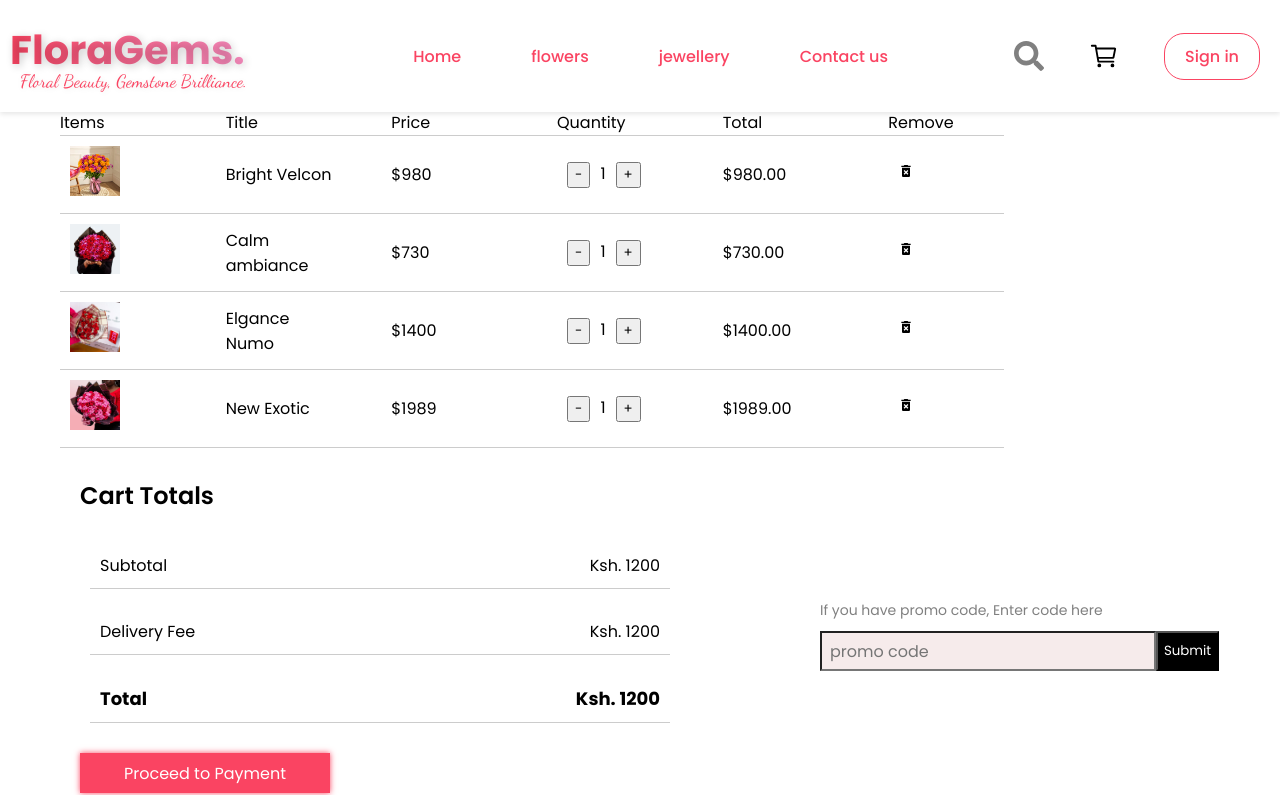
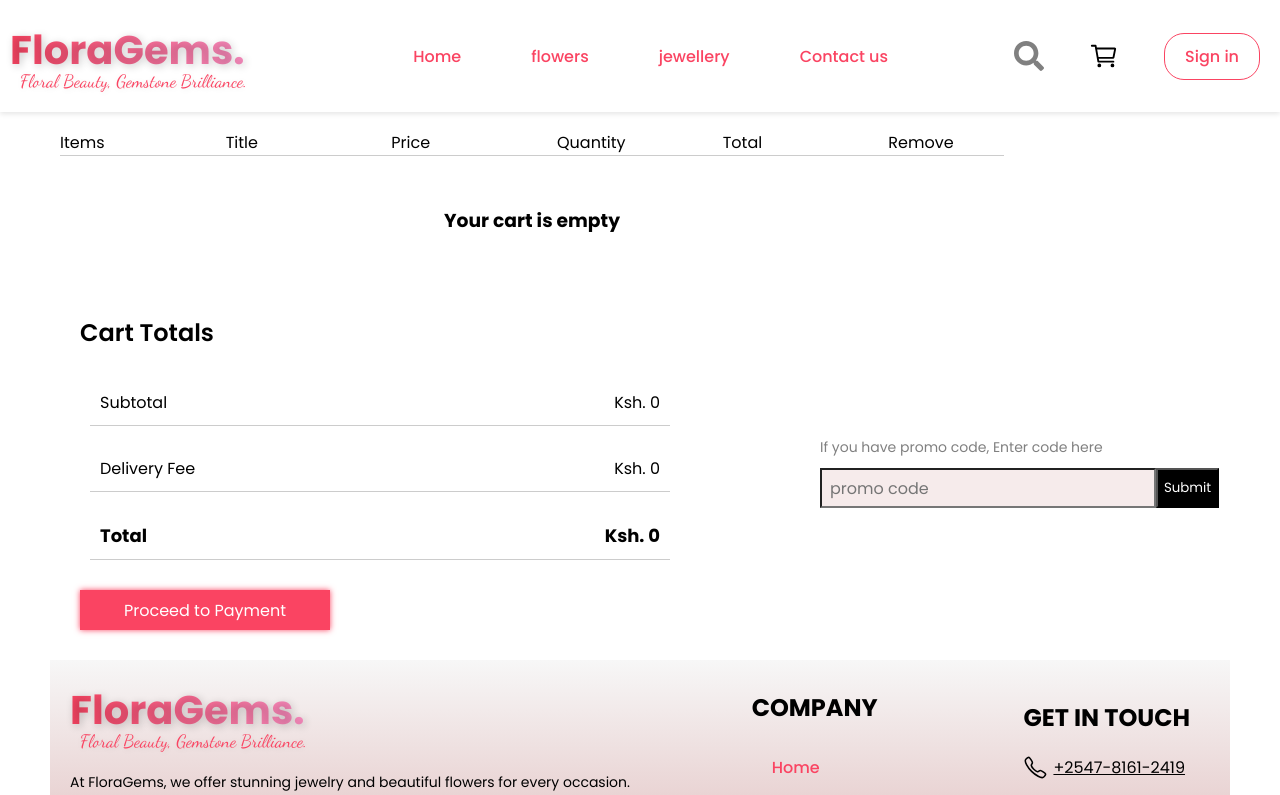
Before and after one commit to alimasoud827/FloraGems, a React (Create React App) app in the folder frontend/: page /cart in a window 1280 px wide. Shown: the top 795 px of the page. Built offline with nearby package versions, Linux system fonts and the light colour scheme.

Commit message:
third update commit

```diff
--- a/frontend/src/App.js
+++ b/frontend/src/App.js
@@ -21,7 +21,9 @@ function App() {
               cart={cart}
               setCart={setCart}   />}
             />
-            <Route path='/cart' element={<Cart />} />
+            <Route path='/cart' element={<Cart
+              cart={cart}
+              setCart={setCart}  />} />
         </Routes>
         <Footer />
       </CartProvider>
--- a/frontend/src/cart/Cart.js
+++ b/frontend/src/cart/Cart.js
@@ -3,10 +3,21 @@ import CartLine from './CartLine';
 import { assets } from '../assets/assets';
 import { MdDeleteForever } from "react-icons/md";
 
-const Cart = () => {
-  const [cartItems, setCartItems] = useState(
-    assets.map((asset) => ({ ...asset, quantity: 1 }))
-  );
+const Cart = ({ cart, setCart }) => {
+  const [cartItems, setCartItems] = useState(() => {
+    const initialCartItems = [];
+    cart.forEach(cartItem => {
+      const item = assets.find(asset => asset.id === cartItem.id);
+
+      if(item) {
+        initialCartItems.push({
+          ...item,
+          quantity: cartItem.quantity
+        });
+      }
+    });
+    return initialCartItems;
+  });
 
   const add = (id) => {
     setCartItems((prev) =>
@@ -14,6 +25,7 @@ const Cart = () => {
         item.id === id ? { ...item, quantity: item.quantity + 1 } : item
       )
     );
+    setCart((prev) => prev.map((item) => item.id === id ? { ...item, quantity: item.quantity + 1 } : item));
   };
 
   const minus = (id) => {
@@ -24,18 +36,25 @@ const Cart = () => {
           : item
       )
     );
-  };
+    setCart((prev) => prev.map((item) => item.id === id && item.quantity > 1 ? { ...item, quantity: item.quantity - 1 } : item));
+  }
 
   const removeFromCart = (id) => {
     setCartItems((prev) => prev.filter((item) => item.id !== id));
+    setCart((prev) => prev.filter((item) => item.id !== id));
   };
 
   const calculateTotal = (price, quantity) => {
     return (price * quantity).toFixed(2);
   };
 
+  const calculateSubtotal = (cartItems) => {
+    return cartItems.reduce((acc, item) => {
+      return acc + (item.price * item.quantity);
+    }, 0);
+  }
   return (
-    <div>
+    <div className='cart'>
       <div className='cart-collection'>
         <CartLine
           items={'Items'}
@@ -45,7 +64,8 @@ const Cart = () => {
           total={'Total'}
           remove={'Remove'}
         />
-        {cartItems.map((item) => (
+        { cartItems.length !== 0 ?
+          cartItems.map((item) => (
             <CartLine
               key={item.id}
               items={<img src={item.value} alt={item.name} className='cart-image' />}
@@ -61,7 +81,9 @@ const Cart = () => {
               total={`$${calculateTotal(item.price, item.quantity)}`}
               remove={<MdDeleteForever onClick={() => removeFromCart(item.id)} />}
             />
-        ))}
+          ))
+          : <div className='empty-cart'><h3>Your cart is empty</h3></div>
+        }
       </div>
       <div className='totals-section'>
         <div className="totals-left">
@@ -69,15 +91,15 @@ const Cart = () => {
           <div className='subtotals-div'>
             <div className='subtotals-line'>
               <p>Subtotal</p>
-              <p>Ksh. 1200</p>
+              <p>Ksh. {calculateSubtotal(cartItems)}</p>
             </div>
             <div className='subtotals-line'>
               <p>Delivery Fee</p>
-              <p>Ksh. 1200</p>
+              <p>Ksh. {cartItems.length !== 0 ? 200 : 0 }</p>
             </div>
             <div className='subtotals-line'>
               <h5>Total</h5>
-              <h5>Ksh. 1200</h5>
+              <h5>Ksh. {cartItems.length !== 0 ? (calculateSubtotal(cartItems)) + 200 : 0 }</h5>
             </div>
           </div>
           <button>Proceed to Payment</button>
--- a/frontend/src/cart/cart.css
+++ b/frontend/src/cart/cart.css
@@ -1,3 +1,4 @@
+
 .cart-collection{
   display: grid;
   width: 80%;
@@ -95,3 +96,11 @@
 .totals-right button:hover{
   opacity: 0.8;
 }
+
+.empty-cart{
+  display: flex;
+  flex-direction: column;
+  align-items: center;
+  justify-content: center;
+  margin: 40px 0;
+}
--- a/frontend/src/header/Mid-Sec.js
+++ b/frontend/src/header/Mid-Sec.js
@@ -4,8 +4,8 @@ const Middle = ({ clicked, setClicked }) => {
   return (
     <nav>
       <ul className='nav-links'>
-        <li><a href="#home">Home</a></li>
-        <li><a href="#flowers">flowers</a></li>
+        <li><a href="/#home">Home</a></li>
+        <li><a href="/#flowers">flowers</a></li>
         <li><a href="#jewellery">jewellery</a></li>
         <li><a href="#contact">Contact us</a></li>
       </ul>
--- a/frontend/src/header/Right_Sec.js
+++ b/frontend/src/header/Right_Sec.js
@@ -1,17 +1,25 @@
 import React from 'react'
 import { FaSearch } from 'react-icons/fa';
 import { IoCartOutline } from "react-icons/io5";
+import { useNavigate } from 'react-router-dom';
 
 const Right = ({ cart }) => {
+  const navigate = useNavigate();
   console.log(cart);
-    let totalQuantity = 0;
-    cart.forEach(cartItem => {
-      totalQuantity += cartItem.quantity;
-    });
+
+  let totalQuantity = 0;
+
+  cart.forEach(cartItem => {
+    totalQuantity += cartItem.quantity;
+  });
+
+  const goToCart = () => {
+    navigate("/cart");
+  };
   return (
     <div className='right-sec'>
       <FaSearch style={{ color: 'gray' }} title="Search" className='icon' />
-      <div className='cart-icon-cont'>
+      <div className='cart-icon-cont' onClick={goToCart}>
         <IoCartOutline style={{ color: '' }} title="Cart" className='icon' />
         <div className='cart-count-cont'>
           { totalQuantity > 0 && <span className='cart-count'>{totalQuantity}</span> }
--- a/frontend/src/index.css
+++ b/frontend/src/index.css
@@ -5,7 +5,7 @@ html {
   scroll-behavior: smooth;
 }
 body{
-  margin-top: 100px;
+  margin-top: 120px;
 }
 
 *{
```
Lines whose indentation alone changed are shown as unchanged.
